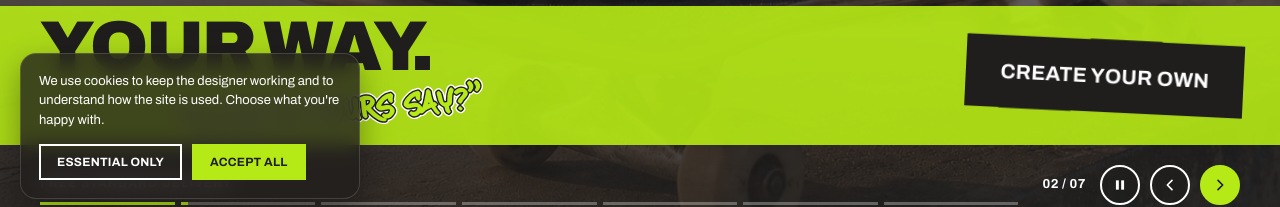
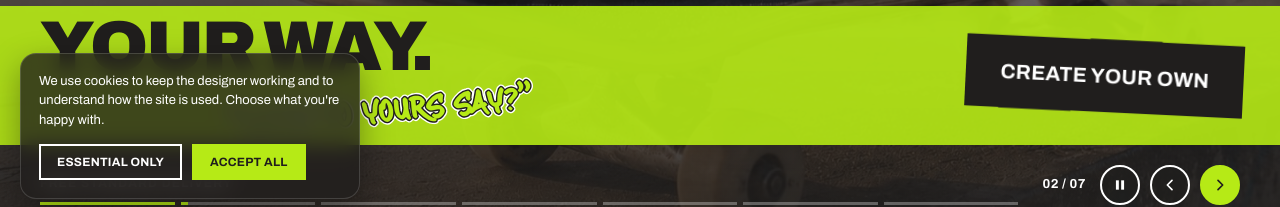
Before and after one commit to louiseb388/BUBBLEHOPS, a Next.js app: page / in a window 1280 px wide. Shown: the part 581-788 px from the top of the page. Built offline with nearby package versions, Linux system fonts and the light colour scheme; no server answers; the database is empty.

Commit message:
Move the hero tagline 50px further right on desktop

```diff
--- a/components/HeroCarousel.module.css
+++ b/components/HeroCarousel.module.css
@@ -88,7 +88,7 @@
   position: relative;
   z-index: 0;
   display: inline-block;
-  transform: translateX(50px) rotate(-5deg);
+  transform: translateX(100px) rotate(-5deg);
   font-family: 'Maximback', var(--font-archivo), sans-serif;
   font-size: clamp(25px, 2.7vw, 37px);
   margin: 0;
```
